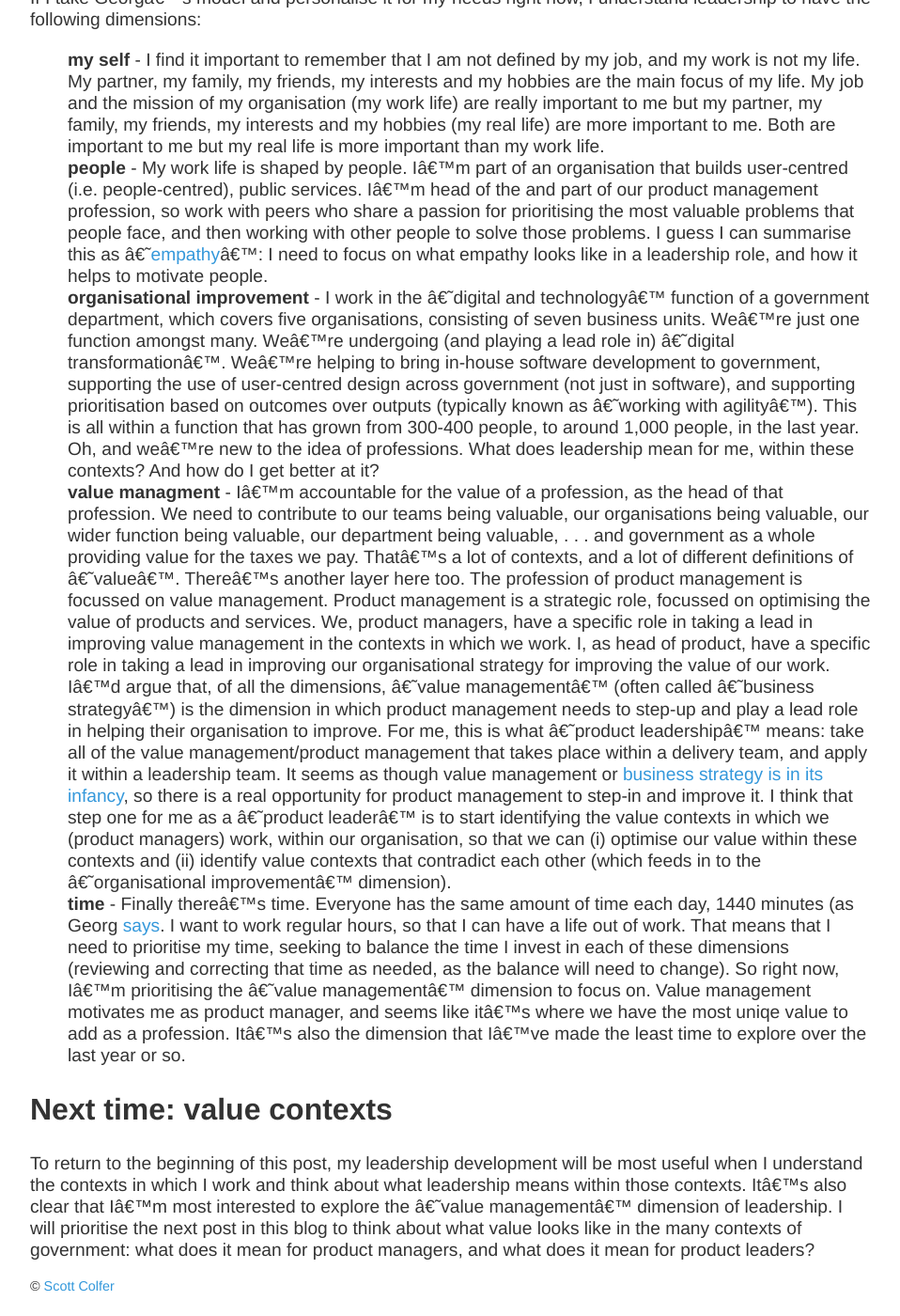
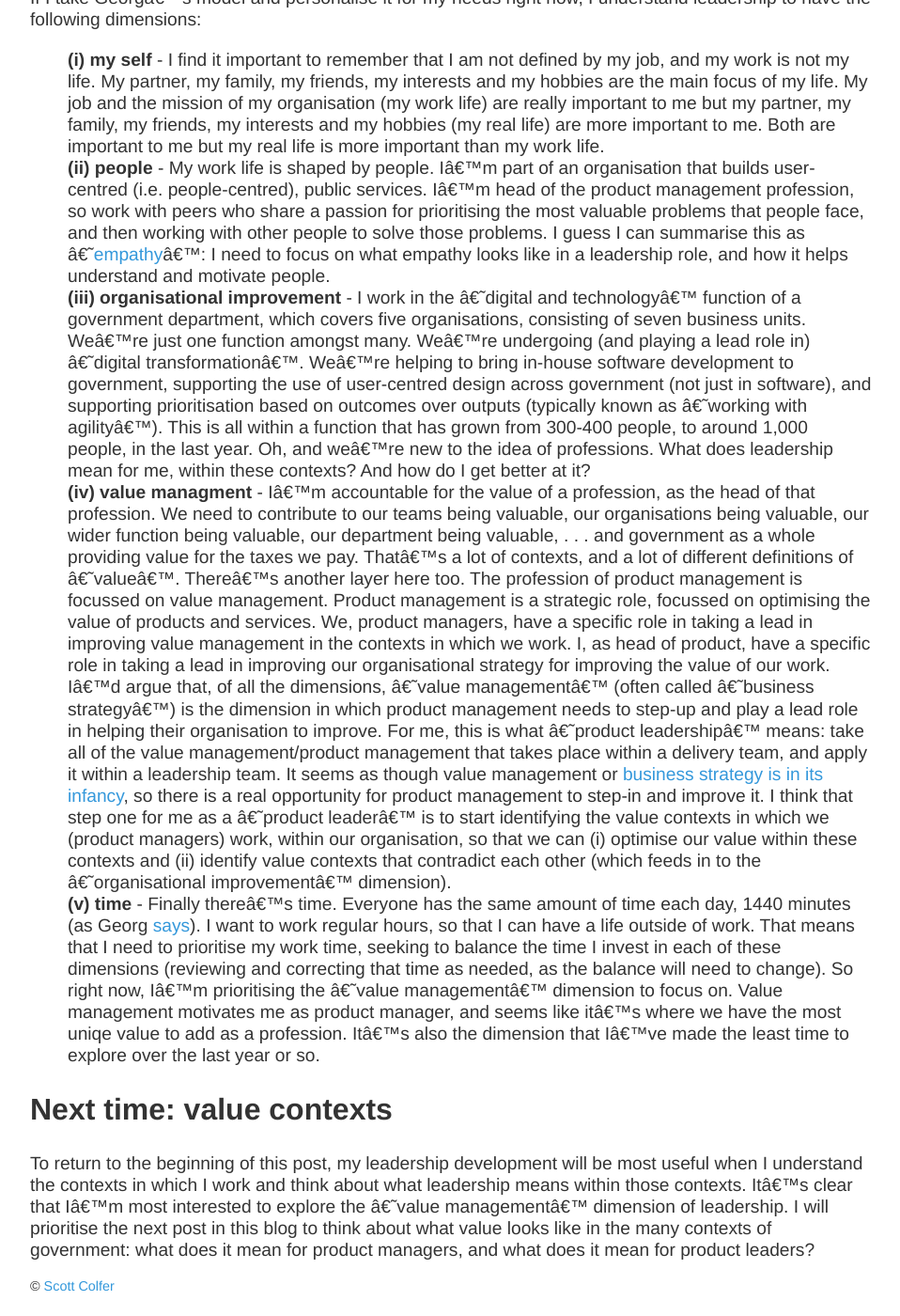
Before and after one commit to scottcolfer/scottcolfer.github.io, a Jekyll site: the page built from _posts/2018-01-29-leadership-dimensions.md, in a window 1280 px wide and 1400 px high, scrolled down 627 px. Shown: the whole window at 94% size, without its empty margins (160-1118 px from the left). Built offline with Jekyll 4.4.1, drawn with Linux system fonts in a browser that asks for light colours; some of the changed text lies outside the part shown.

Commit message:
Update 2018-01-29-leadership-dimensions.md
Tweaks

```diff
--- a/_posts/2018-01-29-leadership-dimensions.md
+++ b/_posts/2018-01-29-leadership-dimensions.md
@@ -10,17 +10,17 @@
 
 ## What does 'leadership' mean for me?
 
-For me, leadership has several dimensions. [This model](https://georgfasching.com/introducing-the-prime-leadership-model/) has helped me to identify these dimensions and begin to think about them, and how I develop within them. The model was developed by my colleague Georg Fasching, who's been working with me in a leadership coaching context for around a year (and agile coaching for a year before then). Georg has developed this [leadership model](https://georgfasching.com/introducing-the-prime-leadership-model/) during this time, based in part on the context in which I'm working (leadership team in a large enterprise with a matrix management structure, in the process of 'digital transformation'), so based on my working relationship with Georg, the quality of his model, and our shared context, it works well for me.
+For me, leadership has several dimensions. [This model](https://georgfasching.com/introducing-the-prime-leadership-model/) has helped me to identify these dimensions and begin to think about them, and how I develop within them. The model was developed by my colleague [Georg Fasching](https://twitter.com/GeorgFasching), who's been working with me in a leadership coaching context for around a year (and agile coaching for a year before then). Georg has developed this [leadership model](https://georgfasching.com/introducing-the-prime-leadership-model/) during this time, based in part on the context in which I'm working (leadership team in a large enterprise with a matrix management structure, in the process of 'digital transformation'), so based on my working relationship with Georg, the quality of his model, and our shared context, it works well for me.
 
 If I take Georg's model and personalise it for my needs right now, I understand leadership to have the following dimensions:
 
-- **my self** - I find it important to remember that I am not defined by my job, and my work is not my life. My partner, my family, my friends, my interests and my hobbies are the main focus of my life. My job and the mission of my organisation (my work life) are really important to me but my partner, my family, my friends, my interests and my hobbies (my real life) are more important to me. Both are important to me but my real life is more important than my work life.
-- **people** - My work life is shaped by people. I'm part of an organisation that builds user-centred (i.e. people-centred), public services. I'm head of the and part of our product management profession, so work with peers who share a passion for prioritising the most valuable problems that people face, and then working with other people to solve those problems. I guess I can summarise this as '[empathy](http://scottcolfer.com/2015/07/23/empathy-and-digital-transformation.html)': I need to focus on what empathy looks like in a leadership role, and how it helps to motivate people.
-- **organisational improvement** - I work in the 'digital and technology' function of a government department, which covers five organisations, consisting of seven business units. We're just one function amongst many. We're undergoing (and playing a lead role in) 'digital transformation'. We're helping to bring in-house software development to government, supporting the use of user-centred design across government (not just in software), and supporting prioritisation based on outcomes over outputs (typically known as 'working with agility'). This is all within a function that has grown from 300-400 people, to around 1,000 people, in the last year. Oh, and we're new to the idea of professions. What does leadership mean for me, within these contexts? And how do I get better at it?
-- **value managment** - I'm accountable for the value of a profession, as the head of that profession. We need to contribute to our teams being valuable, our organisations being valuable, our wider function being valuable, our department being valuable, . . . and government as a whole providing value for the taxes we pay. That's a lot of contexts, and a lot of different definitions of 'value'.
+- **(i) my self** - I find it important to remember that I am not defined by my job, and my work is not my life. My partner, my family, my friends, my interests and my hobbies are the main focus of my life. My job and the mission of my organisation (my work life) are really important to me but my partner, my family, my friends, my interests and my hobbies (my real life) are more important to me. Both are important to me but my real life is more important than my work life.
+- **(ii) people** - My work life is shaped by people. I'm part of an organisation that builds user-centred (i.e. people-centred), public services. I'm head of the product management profession, so work with peers who share a passion for prioritising the most valuable problems that people face, and then working with other people to solve those problems. I guess I can summarise this as '[empathy](http://scottcolfer.com/2015/07/23/empathy-and-digital-transformation.html)': I need to focus on what empathy looks like in a leadership role, and how it helps understand and motivate people.
+- **(iii) organisational improvement** - I work in the 'digital and technology' function of a government department, which covers five organisations, consisting of seven business units. We're just one function amongst many. We're undergoing (and playing a lead role in) 'digital transformation'. We're helping to bring in-house software development to government, supporting the use of user-centred design across government (not just in software), and supporting prioritisation based on outcomes over outputs (typically known as 'working with agility'). This is all within a function that has grown from 300-400 people, to around 1,000 people, in the last year. Oh, and we're new to the idea of professions. What does leadership mean for me, within these contexts? And how do I get better at it?
+- **(iv) value managment** - I'm accountable for the value of a profession, as the head of that profession. We need to contribute to our teams being valuable, our organisations being valuable, our wider function being valuable, our department being valuable, . . . and government as a whole providing value for the taxes we pay. That's a lot of contexts, and a lot of different definitions of 'value'.
 There's another layer here too. The profession of product management is focussed on value management. Product management is a strategic role, focussed on optimising the value of products and services. We, product managers, have a specific role in taking a lead in improving value management in the contexts in which we work. I, as head of product, have a specific role in taking a lead in improving our organisational strategy for improving the value of our work. I'd argue that, of all the dimensions, 'value management' (often called 'business strategy') is the dimension in which product management needs to step-up and play a lead role in helping their organisation to improve. For me, this is what 'product leadership' means: take all of the value management/product management that takes place within a delivery team, and apply it within a leadership team. It seems as though value management or [business strategy is in its infancy](http://scottcolfer.com/2018/01/12/leadership.html), so there is a real opportunity for product management to step-in and improve it. I think that step one for me as a 'product leader' is to start identifying the value contexts in which we (product managers) work, within our organisation, so that we can (i) optimise our value within these contexts and (ii) identify value contexts that contradict each other (which feeds in to the 'organisational improvement' dimension).
-- **time** - Finally there's time. Everyone has the same amount of time each day, 1440 minutes (as Georg [says](https://georgfasching.com/introducing-the-prime-leadership-model/). I want to work regular hours, so that I can have a life out of work. That means that I need to prioritise my time, seeking to balance the time I invest in each of these dimensions (reviewing and correcting that time as needed, as the balance will need to change). So right now, I'm prioritising the 'value management' dimension to focus on. Value management motivates me as product manager, and seems like it's where we have the most uniqe value to add as a profession. It's also the dimension that I've made the least time to explore over the last year or so.
+- **(v) time** - Finally there's time. Everyone has the same amount of time each day, 1440 minutes (as Georg [says](https://georgfasching.com/introducing-the-prime-leadership-model/)). I want to work regular hours, so that I can have a life outside of work. That means that I need to prioritise my work time, seeking to balance the time I invest in each of these dimensions (reviewing and correcting that time as needed, as the balance will need to change). So right now, I'm prioritising the 'value management' dimension to focus on. Value management motivates me as product manager, and seems like it's where we have the most uniqe value to add as a profession. It's also the dimension that I've made the least time to explore over the last year or so.
 
 ## Next time: value contexts
 
-To return to the beginning of this post, my leadership development will be most useful when I understand the contexts in which I work and think about what leadership means within those contexts. It's also clear that I'm most interested to explore the 'value management' dimension of leadership. I will prioritise the next post in this blog to think about what value looks like in the many contexts of government: what does it mean for product managers, and what does it mean for product leaders?
+To return to the beginning of this post, my leadership development will be most useful when I understand the contexts in which I work and think about what leadership means within those contexts. It's clear that I'm most interested to explore the 'value management' dimension of leadership. I will prioritise the next post in this blog to think about what value looks like in the many contexts of government: what does it mean for product managers, and what does it mean for product leaders?
```
